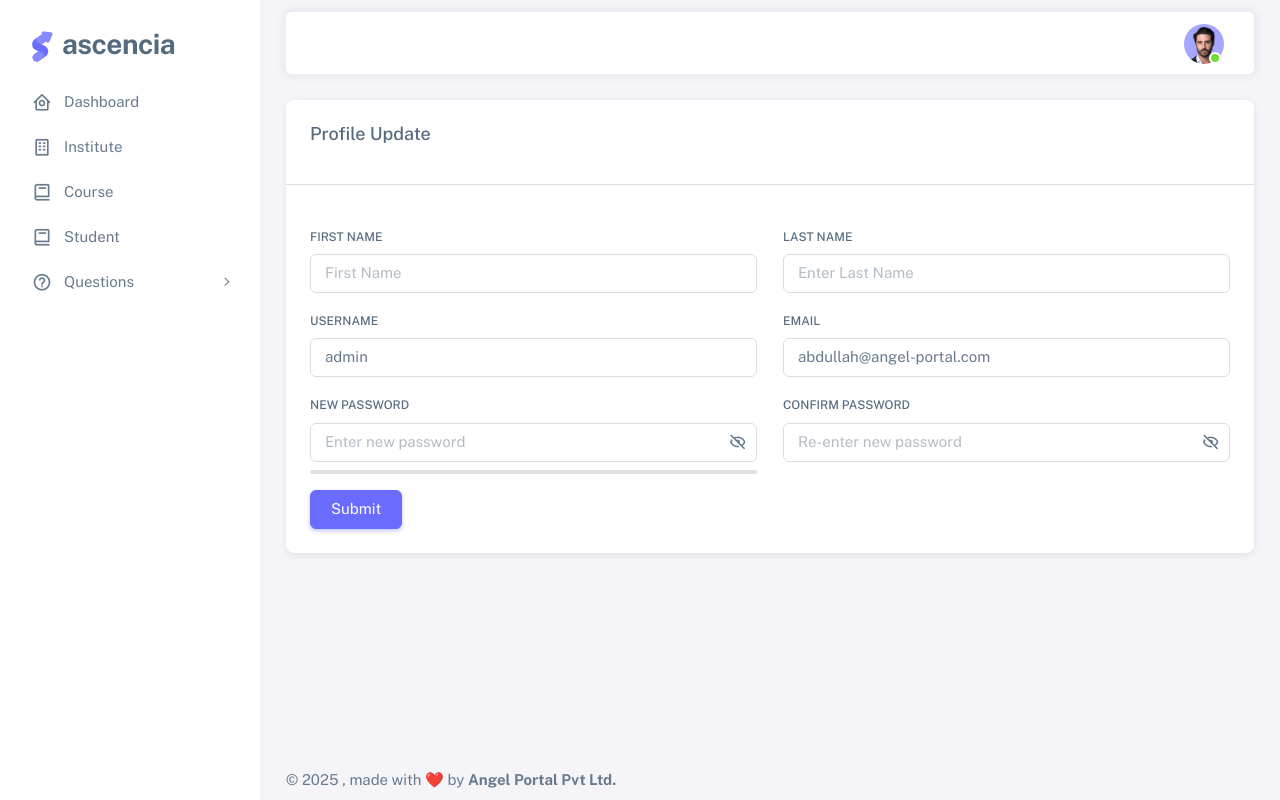
After one commit to AngelPortalDev/ascencia_interviews, a Django app: page /adminpanel/profile-update/ in a window 1280 px wide. The commit adds this page. Run offline with Django 4.2, Linux system fonts and the light colour scheme; a user stored in the database is signed in; some libraries are stand-ins or nearby versions.

Commit message:
Profile Update and Studen detail page view

```diff
--- a/adminpanel/templates/layouts/nav-bar.html
+++ b/adminpanel/templates/layouts/nav-bar.html
@@ -25,7 +25,7 @@
 
               <ul class="navbar-nav flex-row align-items-center ms-auto">
                 <!-- Place this tag where you want the button to render. -->
-                <li class="nav-item lh-1 me-3">
+                <!-- <li class="nav-item lh-1 me-3">
                   <a
                     class="github-button"
                     href="https://github.com/themeselection/sneat-html-admin-template-free"
@@ -35,7 +35,7 @@
                     aria-label="Star themeselection/sneat-html-admin-template-free on GitHub"
                     >Star</a
                   >
-                </li>
+                </li> -->
 
                 <!-- User -->
                 <li class="nav-item navbar-dropdown dropdown-user dropdown">
@@ -64,12 +64,12 @@
                       <div class="dropdown-divider"></div>
                     </li>
                     <li>
-                      <a class="dropdown-item" href="#">
+                      <a class="dropdown-item" href="{% url 'profile_update' %}">
                         <i class="bx bx-user me-2"></i>
                         <span class="align-middle">My Profile</span>
                       </a>
                     </li>
-                    <li>
+                    <!-- <li>
                       <a class="dropdown-item" href="#">
                         <i class="bx bx-cog me-2"></i>
                         <span class="align-middle">Settings</span>
@@ -83,10 +83,10 @@
                           <span class="flex-shrink-0 badge badge-center rounded-pill bg-danger w-px-20 h-px-20">4</span>
                         </span>
                       </a>
-                    </li>
-                    <li>
+                    </li> -->
+                    <!-- <li>
                       <div class="dropdown-divider"></div>
-                    </li>
+                    </li> -->
                     <li>
                       <form method="post" action="{% url 'logout' %}" style="display: inline;">
                         {% csrf_token %}
--- a/adminpanel/templates/layouts/script.html
+++ b/adminpanel/templates/layouts/script.html
@@ -18,7 +18,7 @@
     <script src="{% static 'js/dashboards-analytics.js' %}"></script>
 
     <!-- Place this tag in your head or just before your close body tag. -->
-    <script async defer src="https://buttons.github.io/buttons.js' %}"></script>
+    <script async defer src="https://buttons.github.io/buttons.js"></script>
     <script src="https://cdn.jsdelivr.net/npm/sweetalert2@11"></script>
     <script type="text/javascript" charset="utf8" src="https://cdn.datatables.net/1.11.5/js/jquery.dataTables.min.js"></script>
     <script src="https://code.jquery.com/jquery-3.6.0.min.js"></script>
@@ -47,4 +47,42 @@
             }
         });
 
+        function checkPasswordStrength() {
+            let passwordInput = document.getElementById("password");
+            let strengthIndicator = document.getElementById("password-strength");
+
+            // Check if strength indicator exists to avoid errors
+            if (!strengthIndicator) {
+                console.error("Element with ID 'password-strength' not found.");
+                return;
+            }
+
+            let password = passwordInput.value;
+            let strength = 0;
+
+            if (password.length >= 8) strength++;
+            if (/[A-Z]/.test(password)) strength++;
+            if (/[a-z]/.test(password)) strength++;
+            if (/\d/.test(password)) strength++;
+            if (/[!@#$%^&*(),.?":{}|<>]/.test(password)) strength++;
+
+            let colors = ["red", "orange", "yellow", "blue", "green"];
+            strengthIndicator.style.width = `${strength * 20}%`;
+            strengthIndicator.style.backgroundColor = colors[strength - 1] || "red";
+
+        }
+
+
+
+        function togglePassword(inputId, icon) {
+            var input = document.getElementById(inputId);
+
+            if (input.type === "password") {
+                input.type = "text";
+                icon.classList.replace("bx-hide", "bx-show");
+            } else {
+                input.type = "password";
+                icon.classList.replace("bx-show", "bx-hide");
+            }
+        }
     </script>
--- /dev/null
+++ b/adminpanel/templates/profile/profile_update.html
@@ -0,0 +1,81 @@
+{% extends "layouts/master.html" %}
+{% block content %}
+{% load static %}
+  <!-- Content wrapper -->
+  <div class="content-wrapper">
+    <!-- Content -->
+    <div class="container-xxl flex-grow-1 container-p-y">
+      <div class="card mb-6">
+        <h5 class="card-header">Profile Update</h5>
+        <hr>
+        <form class="card-body" method="POST" enctype="multipart/form-data">
+            {% csrf_token %}
+            <div class="row g-6">
+              <div class="col-md-6">
+                <label class="form-label" for="first_name">First Name</label>
+                <input type="text" id="first_name" name="first_name" value="{{user.first_name}}" class="form-control" placeholder="First Name">
+                {% if errors.first_name %}
+                    <small class="text-danger">{{ errors.first_name }}</small>
+                {% endif %}
+              </div>
+              <div class="col-md-6">
+                <label class="form-label" for="last_name">Last Name</label>
+                <input type="text" id="last_name" name="last_name" value="{{user.last_name}}" class="form-control" placeholder="Enter Last Name">
+                {% if errors.last_name %}
+                    <small class="text-danger">{{ errors.last_name }}</small>
+                {% endif %}
+              </div>
+            </div>
+            <div class="row g-6 mt-3">
+                <div class="col-md-6">
+                  <label class="form-label" for="username">Username</label>
+                  <input type="text" id="username" name="username" value="{{user.username}}" class="form-control" placeholder="Enter Username">
+                  {% if errors.username %}
+                      <small class="text-danger">{{ errors.username }}</small>
+                  {% endif %}
+                </div>
+                <div class="col-md-6">
+                  <label class="form-label" for="email">Email</label>
+                  <input type="email" id="email" name="email" value="{{user.email}}" class="form-control" placeholder="Enter Email">
+                  {% if errors.email %}
+                      <small class="text-danger">{{ errors.email }}</small>
+                  {% endif %}
+                </div>
+            </div>
+
+            <div class="row g-6 mt-3">
+                <div class="col-md-6">
+                    <label class="form-label" for="password">New Password</label>
+                    <div class="position-relative">
+                        <input type="password" id="password" name="password" class="form-control pe-5" placeholder="Enter new password" oninput="checkPasswordStrength()">
+                        <i class="bx bx-hide toggle-password" onclick="togglePassword('password', this)" style="position: absolute; right: 10px; top: 50%; transform: translateY(-50%); cursor: pointer;"></i>
+                    </div>
+                    <div class="mt-2" style="height: 4px; width: 100%; background-color: #e0e0e0; border-radius: 2px; position: relative; overflow: hidden;">
+                        <div id="password-strength" style="height: 100%; width: 0%; background-color: red; border-radius: 2px; transition: width 0.3s ease-in-out;"></div>
+                    </div>
+
+                    {% if errors.password %}
+                        <small class="text-danger">{{ errors.password }}</small>
+                    {% endif %}
+                </div>
+                <div class="col-md-6">
+                    <label class="form-label" for="confirm_password">Confirm Password</label>
+                    <div class="position-relative">
+                        <input type="password" id="confirm_password" class="form-control pe-5" name="confirm_password" placeholder="Re-enter new password">
+                        <i class="bx bx-hide toggle-password" onclick="togglePassword('confirm_password', this)" style="position: absolute; right: 10px; top: 50%; transform: translateY(-50%); cursor: pointer;"></i>
+                    </div>
+                    {% if errors.confirm_password %}
+                        <small class="text-danger">{{ errors.confirm_password }}</small>
+                    {% endif %}
+                </div>
+            </div>
+
+            <div class="pt-6">
+                <button type="submit" class="btn btn-primary mt-3">Submit</button>
+            </div>
+        </form>
+      </div>
+
+    </div>
+
+{% endblock %}
--- a/adminpanel/templates/student/student.html
+++ b/adminpanel/templates/student/student.html
@@ -97,7 +97,9 @@
                           <td>{{student.phone}}</td>
 
                           <td class="d-flex align-items-center">
-
+                            <a href="{% url 'student_detail' zoho_lead_id=student.zoho_lead_id %}" class="btn btn-icon item-edit"><i
+                              class="icon-base bx bx-edit icon-sm"></i>
+                            </a>
                           </td>
                         </tr>
                       {% endfor %}
--- /dev/null
+++ b/adminpanel/views/profile_view.py
@@ -0,0 +1,72 @@
+from adminpanel.common_imports import *
+from django.contrib.auth.models import User
+from django.contrib.auth.hashers import make_password
+import re
+
+
+@login_required
+def profile_update(request):
+    user = request.user
+    errors = {}
+
+    if request.method == "POST":
+        username = request.POST.get("username").strip()
+        email = request.POST.get("email").strip()
+        first_name = request.POST.get("first_name").strip()
+        last_name = request.POST.get("last_name").strip()
+        password = request.POST.get("password", "").strip()
+        confirm_password = request.POST.get("confirm_password", "").strip()
+
+
+        # Validate required fields
+        if not username:
+            errors['username'] = "Username is required."
+        if not email:
+            errors['email'] = "Email is required."
+
+        # Check for duplicate username
+        if User.objects.filter(username=username).exclude(id=user.id).exists():
+            errors['username'] = "This username is already taken."
+
+        # Check for duplicate email
+        if User.objects.filter(email=email).exclude(id=user.id).exists():
+            errors['email'] = "This email is already in use."
+
+        # Validate password strength (if provided)
+        if password:
+            if len(password) < 8:
+                errors['password'] = "Password must be at least 8 characters long."
+            if not re.search(r'[A-Z]', password):
+                errors['password'] = "Password must contain at least one uppercase letter."
+            if not re.search(r'[a-z]', password):
+                errors['password'] = "Password must contain at least one lowercase letter."
+            if not re.search(r'\d', password):
+                errors['password'] = "Password must contain at least one digit."
+            if not re.search(r'[!@#$%^&*(),.?":{}|<>]', password):
+                errors['password'] = "Password must contain at least one special character."
+            if password != confirm_password:
+                errors['confirm_password'] = "Passwords do not match."
+
+        if errors:
+            return render(request, 'profile/profile_update.html', {'user': user, 'errors': errors})
+
+        try:
+            # Update user details
+            user.username = username
+            user.email = email
+            user.first_name = first_name
+            user.last_name = last_name
+
+            # Update password only if provided
+            if password:
+                user.password = make_password(password)
+
+            user.save()
+
+            messages.success(request, "Profile updated successfully!")
+            return redirect('profile_update')
+
+        except Exception as e:
+            messages.error(request, f"An error occurred while updating your profile: {e}")
+
+    return render(request, 'profile/profile_update.html', {'user': user})
--- a/ascencia_interviews/urls.py
+++ b/ascencia_interviews/urls.py
@@ -22,7 +22,8 @@ from adminpanel.views.dashboard_view import admindashboard
 from adminpanel.views.institute_view import institute_list, institute_add, institute_update, institute_delete
 from adminpanel.views.course_view import courses, course_add, course_update, course_delete
 from adminpanel.views.question_view import questions, question_add, question_update, question_delete, common_questions, common_question_add, common_question_update, common_question_delete
-from adminpanel.views.student_view import students_leads_api,students_list
+from adminpanel.views.profile_view import profile_update
+from adminpanel.views.student_view import students_leads_api,students_list, student_detail
 from django.views.generic import TemplateView
 
 
@@ -49,42 +50,37 @@ urlpatterns = [
         "adminpanel/",
         include(
             [
+                # profile
+                    path('profile-update/', profile_update, name='profile_update'),
+
                 # institute
-                path("institute/", institute_list, name="institute_list"),
-                path("institute/add", institute_add, name="institute_add"),
-                path(
-                    "institute/update/<id>/", institute_update, name="institute_update"
-                ),
-                path(
-                    "institute/delete/<id>/", institute_delete, name="institute_delete"
-                ),
+                    path("institute/", institute_list, name="institute_list"),
+                    path("institute/add", institute_add, name="institute_add"),
+                    path("institute/update/<id>/", institute_update, name="institute_update"),
+                    path("institute/delete/<id>/", institute_delete, name="institute_delete"),
+
                 # courses
-                path("courses/", courses, name="courses"),
-                path("course/add", course_add, name="course_add"),
-                path("course/update/<id>/", course_update, name="course_update"),
-                path("course/delete/<id>/", course_delete, name="course_delete"),
+                    path("courses/", courses, name="courses"),
+                    path("course/add", course_add, name="course_add"),
+                    path("course/update/<id>/", course_update, name="course_update"),
+                    path("course/delete/<id>/", course_delete, name="course_delete"),
+
                 # common questions
-                path("common_questions/", common_questions, name="common_questions"),
-                path(
-                    "common_question/add",
-                    common_question_add,
-                    name="common_question_add",
-                ),
-                path(
-                    "common_question/update/<id>/",
-                    common_question_update,
-                    name="common_question_update",
-                ),
-                path(
-                    "common_question/delete/<id>/",
-                    common_question_delete,
-                    name="common_question_delete",
-                ),
+                    path("common_questions/", common_questions, name="common_questions"),
+                    path("common_question/add", common_question_add, name="common_question_add"),
+                    path("common_question/update/<id>/", common_question_update, name="common_question_update"),
+                    path("common_question/delete/<id>/", common_question_delete, name="common_question_delete"),
+
                 # questions
-                path("questions/", questions, name="questions"),
-                path("question/add", question_add, name="question_add"),
-                path("question/update/<id>/", question_update, name="question_update"),
-                path("question/delete/<id>/", question_delete, name="question_delete"),
+                    path("questions/", questions, name="questions"),
+                    path("question/add", question_add, name="question_add"),
+                    path("question/update/<id>/", question_update, name="question_update"),
+                    path("question/delete/<id>/", question_delete, name="question_delete"),
+
+                # student
+                    path('student/<int:zoho_lead_id>/', student_detail, name='student_detail'),
+
+
                 # Dashboards
                 # path('dashboard/',userdashboard),
                 path("dashboard/", admindashboard, name="admindashboard"),
```
Also changed, not shown: adminpanel/templates/admindashboard.html (+3 -4 lines), adminpanel/templates/layouts/breadcrumb.html (added, +23 -0 lines), adminpanel/templates/student/student_detail.html (added, +60 -0 lines), adminpanel/views/student_view.py (+17 -0 lines).
